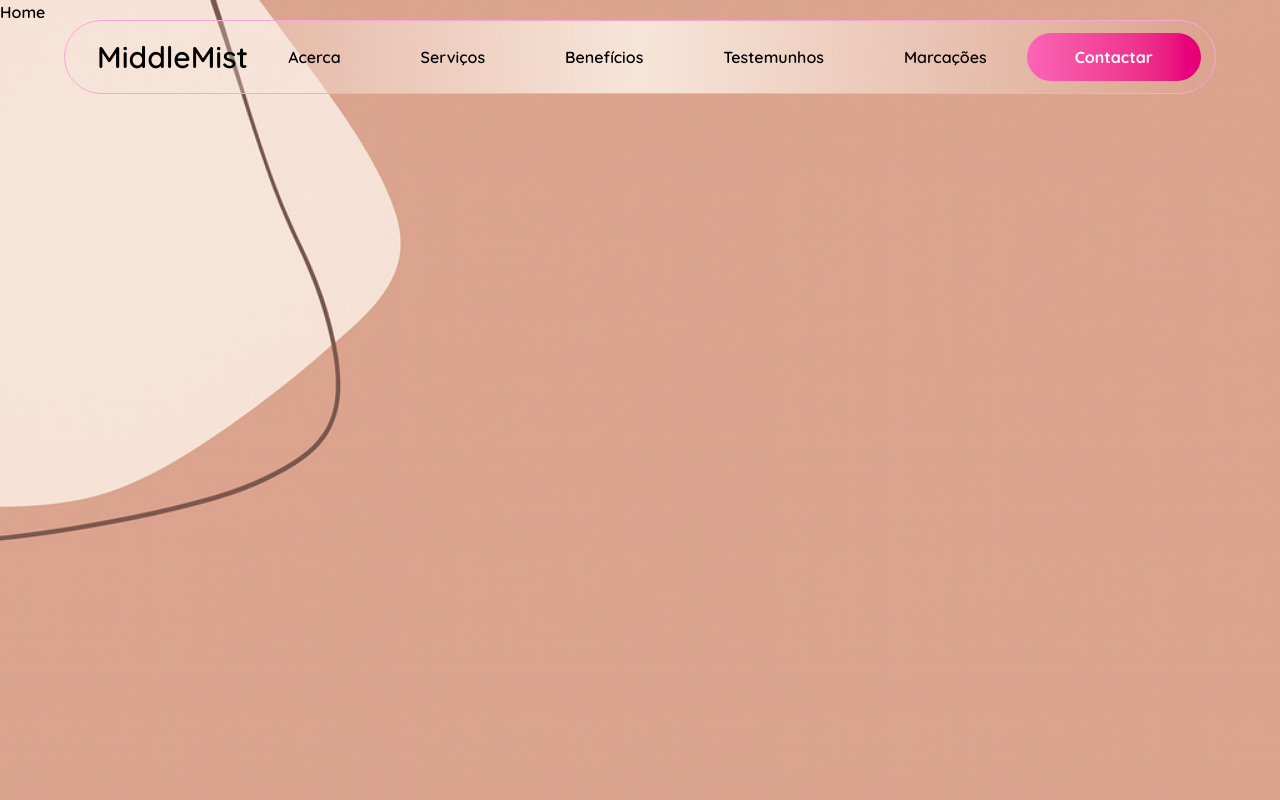
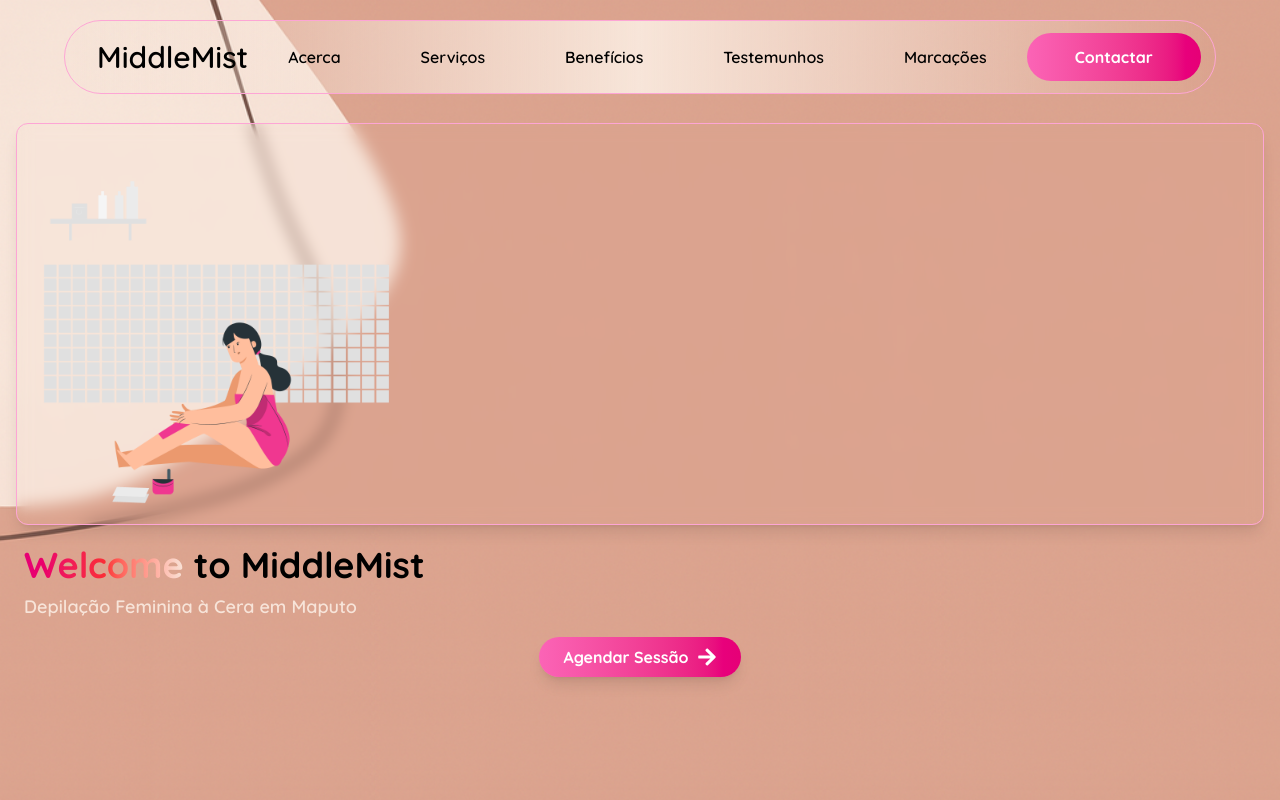
Before and after one commit to ndhambii/middlemist-website, a Next.js app: page / in a window 1280 px wide. Shown: the top 800 px of the page. Built offline with nearby package versions, Linux system fonts and the light colour scheme.

Commit message:
feat: add hero section

```diff
--- /dev/null
+++ b/app/components/Acerca.tsx
@@ -0,0 +1,36 @@
+import React from "react";
+import Image from "next/image";
+import { FaArrowRight } from "react-icons/fa";
+
+const Hero = () => {
+  return (
+    <main>
+      <section className="flex flex-col  justify-center h-screen px-4 ">
+        <div className="border border-pink-300 shadow-lg rounded-xl backdrop-blur-sm">
+          <Image
+            src="/wax.png"
+            alt="Wax illustration"
+            width={400}
+            height={200}
+            priority
+          />
+        </div>
+        <h1 className="text-4xl font-bold mb-2 mx-2 mt-5">
+          <span className="bg-gradient-to-r from-pink-600 via-red-500 to-[#f7e4d9] bg-clip-text text-transparent">
+            Welcome
+          </span>{" "}
+          to MiddleMist
+        </h1>
+        <p className="mx-2 text-lg text-[#f7e4d9] mb-4">
+          Depilação Feminina à Cera em Maputo
+        </p>
+        <div className="w-fit mx-auto bg-gradient-to-r from-pink-400 to-pink-600 text-white  py-2 px-6 rounded-full flex items-center shadow-lg">
+          <button className="mr-2 font-bold">Agendar Sessão</button>
+          <FaArrowRight size={20} />
+        </div>
+      </section>
+    </main>
+  );
+};
+
+export default Hero;
--- a/app/components/Navbar.tsx
+++ b/app/components/Navbar.tsx
@@ -8,17 +8,17 @@ import { navLinks } from "../constants.tsx/constants";
 const Navbar = () => {
   const [isOpen, setIsOpen] = React.useState(false);
 
-  const openNavHandler = () => setIsOpen(true);
-  const closeNavHandler = () => setIsOpen(false);
+  const openSideHandler = () => setIsOpen(true);
+  const closeSideHandler = () => setIsOpen(false);
 
-  const navOpen = isOpen ? "translate-x-0" : "translate-x-full";
+  const sideOpen = isOpen ? "translate-x-0" : "translate-x-full";
 
   return (
-    <div className="text-base">
+    <div className={`text-base`}>
       <nav
-        className="fixed left-1/2 transform -translate-x-1/2 z-[1000] flex items-center justify-between border border-pink-300 hover:shadow-md
+        className={`fixed left-1/2 transform -translate-x-1/2 z-[1000] flex items-center justify-between border border-pink-300 hover:shadow-md
        transition-all duration-600
-      bg-gradient-to-r from-transparent via-[#f7e5d9] to-transparent  rounded-full mt-2 py-1 px-3 w-[95%] xl:mt-5 xl:py-3 xl:px-8 xl:w-[90%] mx-auto"
+      bg-gradient-to-r from-transparent via-[#f7e5d9] to-transparent  rounded-full mt-2 py-1 px-3 w-[95%] xl:mt-5 xl:py-3 xl:px-8 xl:w-[90%] mx-auto `}
       >
         <div>
           <Link href="/">
@@ -48,19 +48,22 @@ const Navbar = () => {
 
         <button className="xl:hidden">
           <RiMenu3Fill
-            onClick={openNavHandler}
+            onClick={openSideHandler}
             className="text-2xl text-black "
           />
         </button>
       </nav>
-      <div className="xl:hidden fixed transform transition-all duration-500 delay-300 right-0 w-[80%] border border-pink-300 h-screen z-[1000002] bg-gradient-to-l from-[#f7e5d9] to-[#f7e5d9]/65 rounded-l-xl flex flex-col items-center shadow-2xl justify-between">
+      {/* Mobile Navigation */}
+      <div
+        className={`xl:hidden fixed ${sideOpen} transform transition-all duration-500 delay-300 right-0 w-[80%] border border-pink-300 h-screen z-[1000002] bg-gradient-to-l from-[#f7e5d9] to-[#f7e5d9]/65 rounded-l-xl flex flex-col items-center shadow-2xl backdrop-blur-sm justify-between`}
+      >
         <button>
           <GiTireIronCross
-            onClick={closeNavHandler}
+            onClick={closeSideHandler}
             className="text-2xl text-black absolute top-3 right-5 sm:right-7 md:right-8"
           />
         </button>
-        <ul className="flex flex-col items-center ">
+        <ul className={`flex flex-col items-center $`}>
           {navLinks.map((item) => {
             return (
               <li key={item.id} className="py-5 px-6">
--- /dev/null
+++ b/app/components/Servicos.tsx
@@ -0,0 +1,9 @@
+import React from "react";
+
+export const Servicos = () => {
+  return (
+    <section className="h-screen">
+      <div>Servicos</div>
+    </section>
+  );
+};
--- a/app/layout.tsx
+++ b/app/layout.tsx
@@ -26,7 +26,7 @@ export default function RootLayout({
         <header>
           <Navbar />
         </header>
-        <main>{children}</main>
+        {children}
       </body>
     </html>
   );
--- a/app/page.tsx
+++ b/app/page.tsx
@@ -1,7 +1,14 @@
 import React from "react";
+import Acerca from "./components/Acerca";
+import { Servicos } from "./components/Servicos";
 
 const Home = () => {
-  return <div className="min-h-[200vh]">Home</div>;
+  return (
+    <>
+      <Acerca />
+      <Servicos />
+    </>
+  );
 };
 
 export default Home;
```
Also changed, not shown: public/wax.png (added), public/women.png (added).
